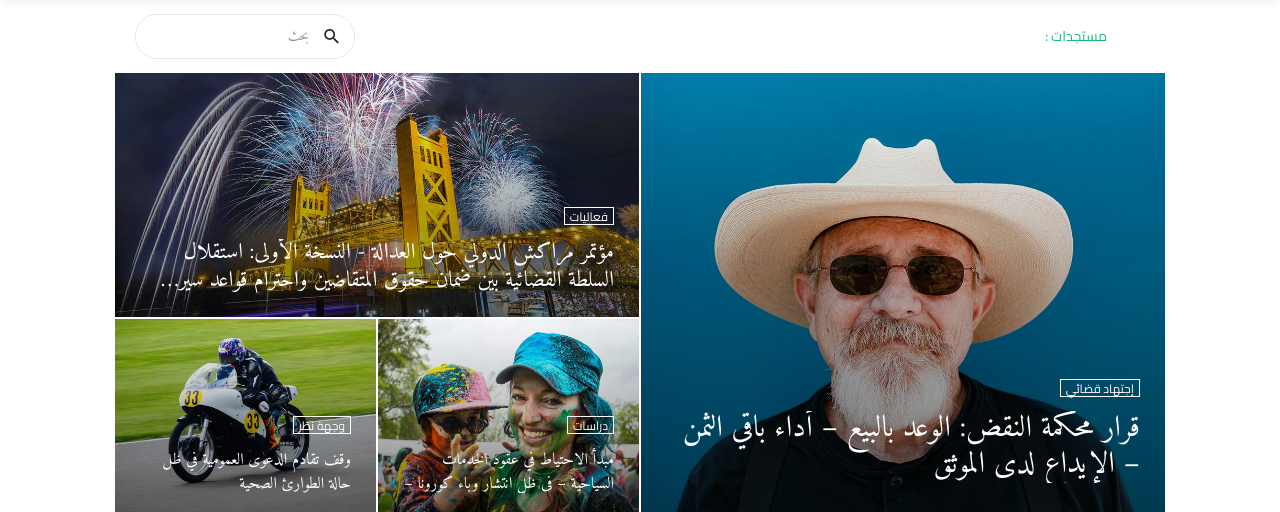
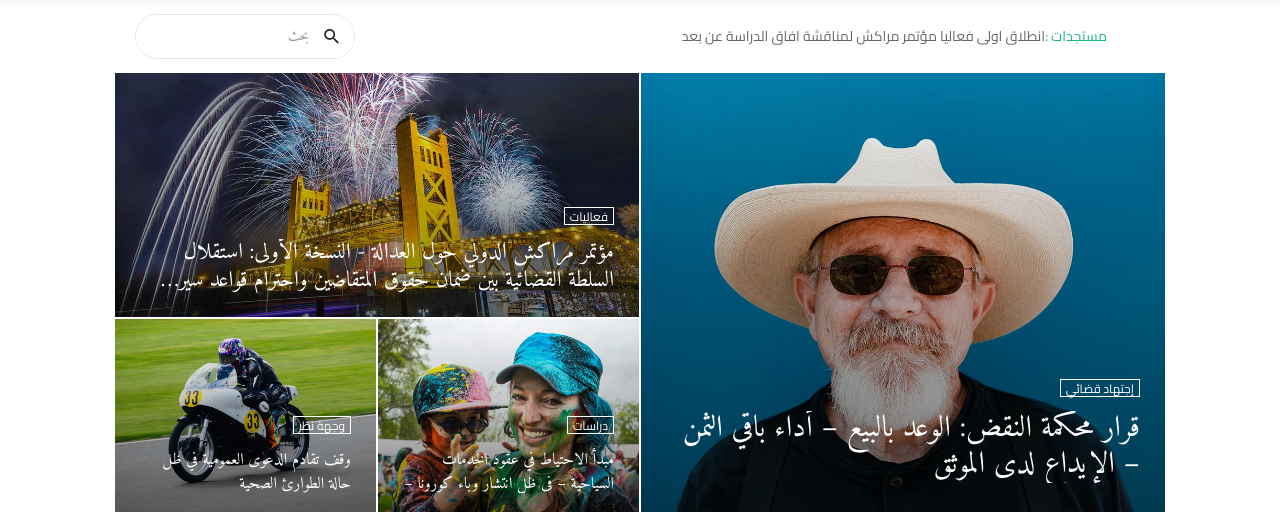
Before and after one commit to sana-ben036/Projet-de-stage, a PHP site: page / in a window 1280 px wide. Shown: the part 230-742 px from the top of the page. Run offline with PHP 8.4, Linux system fonts and the light colour scheme; some web fonts are replaced.

Commit message:
Update index.php

```diff
--- a/index.php
+++ b/index.php
@@ -20,10 +20,19 @@
 				<span style="color:#17b978;"  class="text-uppercase cl2 p-r-8">
 					مستجدات :
 				</span>
+
 				<span  class="dis-inline-block cl6 slide100-txt pos-relative size-w-0" data-in="fadeInDown" data-out="fadeOutDown" >
-					<!------------php --------------------->
+					<span style="width: 100%;" class="dis-inline-block slide100-txt-item animated visible-false">
+						انطلاق اولى فعاليا مؤتمر مراكش لمناقشة افاق الدراسة عن بعد
+					</span>
 
-					<!------------php --------------------->
+					<span  style="width: 100%;" class="dis-inline-block slide100-txt-item animated visible-false">
+						انطلاق ثاني فعاليا مؤتمر مراكش لمناقشة افاق الدراسة عن بعد
+					</span>
+
+					<span style="width: 100%;" class="dis-inline-block slide100-txt-item animated visible-false">
+						انطلاق ثالث فعاليا مؤتمر مراكش لمناقشة افاق الدراسة عن بعد
+					</span>
 				</span>
 			</div>
 
```
